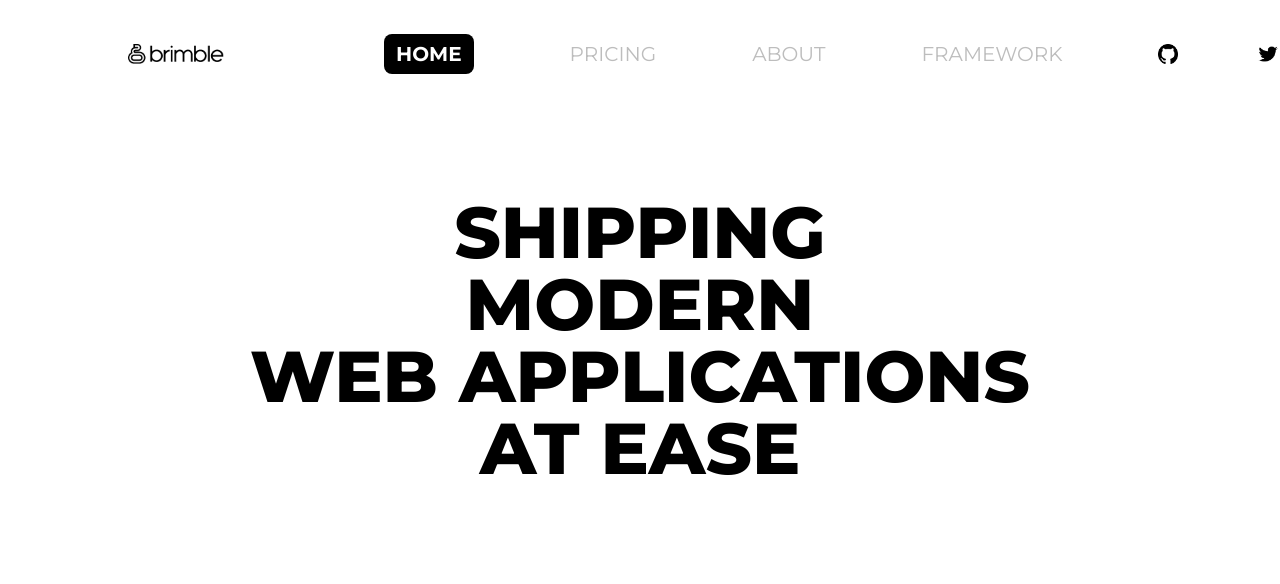
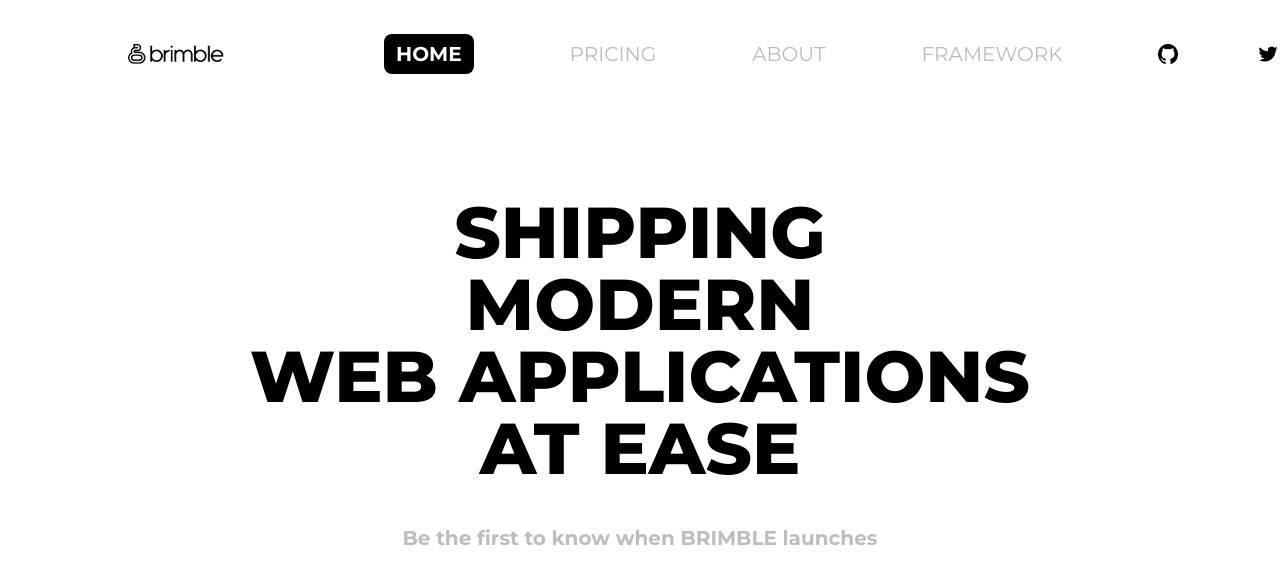
Before and after one commit to Sharpmind015/Brimble, a Vue app: page / in a window 1280 px wide. Shown: the top 584 px of the page. Built offline with nearby package versions, Linux system fonts and the light colour scheme.

Commit message:
add and style info text

```diff
--- a/src/index.css
+++ b/src/index.css
@@ -32,6 +32,11 @@
     @apply font-extrabold text-center text-black text-4xl md:text-6xl lg:text-7xl uppercase;
     line-height: 100%;
   }
+  .info {
+    @apply font-bold text-lg md:text-xl text-center mt-11;
+    line-height: 100%;
+    color: #bdbdbd;
+  }
 }
 
 @tailwind utilities;
--- a/src/layouts/Hero.vue
+++ b/src/layouts/Hero.vue
@@ -13,5 +13,6 @@ export default {
 <template>
   <section class="hero">
     <Heading />
+    <p class="info">Be the first to know when BRIMBLE launches</p>
   </section>
 </template>
```
